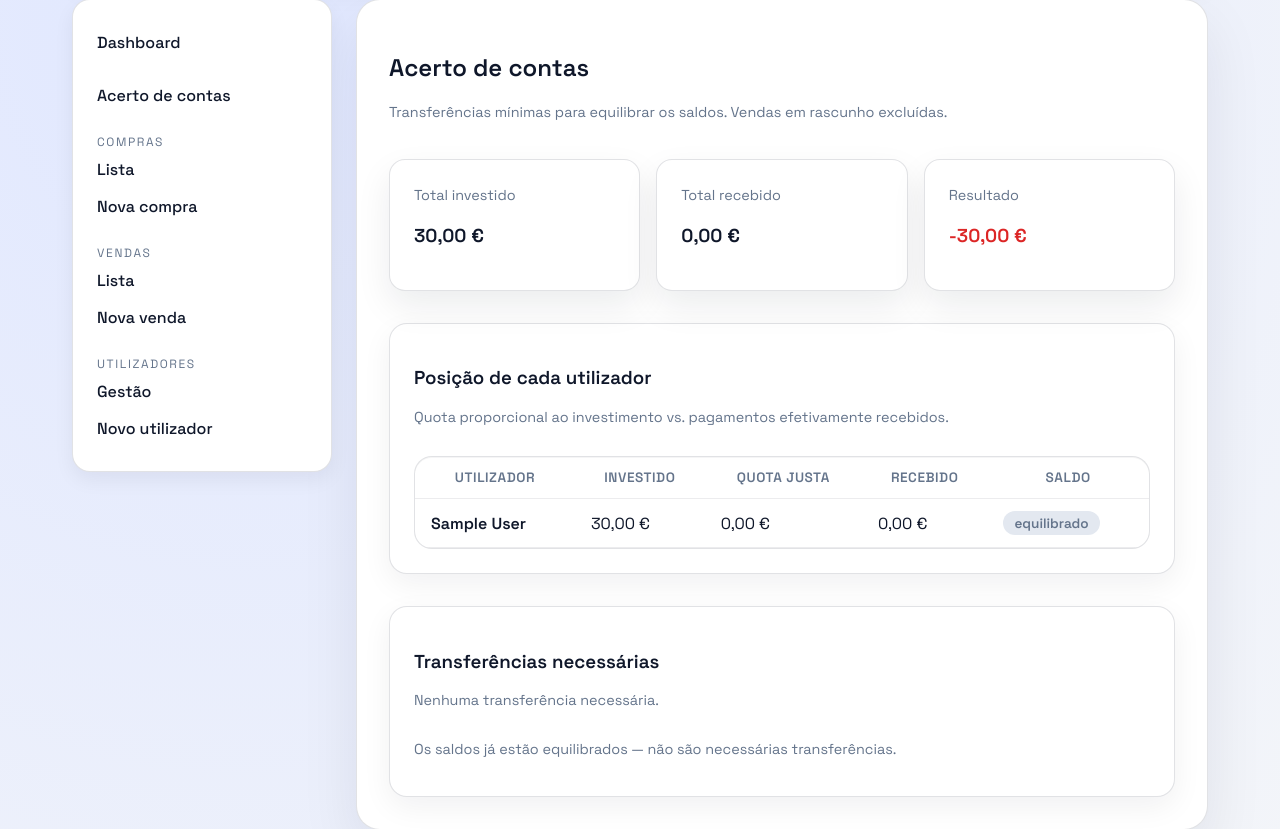
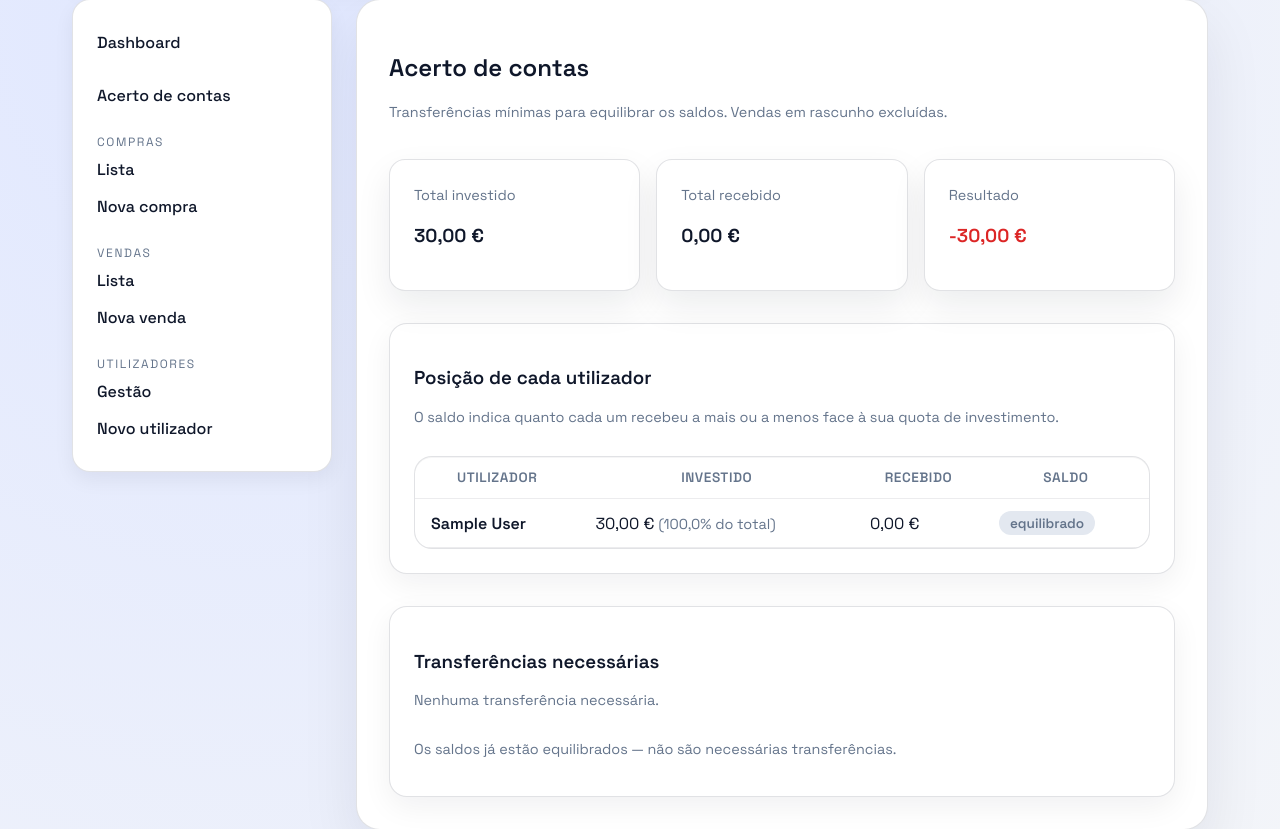
Before and after one commit to diogoammendes/SideSales, a Django app: page /acerto/ in a window 1280 px wide. Shown: the part 196-1025 px from the top of the page. Run offline with Django 5.2, Linux system fonts and the light colour scheme; a user stored in the database is signed in; tables that the repository leaves empty hold one stand-in row (values such as "Sample post"); some libraries are stand-ins or nearby versions.

Commit message:
Simplifica acerto de contas: remove quota justa, mostra % de investimento
A coluna "quota justa" era pouco intuitiva. Substituída pela percentagem
do investimento total de cada utilizador (ex: "40% do total"), que torna
imediato perceber porque é que o saldo é o que é: quem recebeu mais do
que a sua % investida deve dinheiro, quem recebeu menos é devido.

https://claude.ai/code/session_01HdRZmtjtPFPEBaabDt418G

```diff
--- a/operations/views.py
+++ b/operations/views.py
@@ -334,14 +334,16 @@ def _compute_settlement(purchases: Iterable[Purchase]) -> dict:
         invested = invested_by_user.get(uid, ZERO)
         received = received_by_user.get(uid, ZERO)
         if total_invested > ZERO:
+            share_pct = (invested / total_invested) * Decimal('100')
             fair = (invested / total_invested) * total_received
         else:
+            share_pct = Decimal('100') / n_users
             fair = total_received / n_users
         balance = received - fair
         balances[uid] = {
             'invested': invested,
             'received': received,
-            'fair': fair,
+            'share_pct': share_pct,
             'balance': balance,
             'balance_abs': abs(balance),
         }
--- a/templates/operations/settlement.html
+++ b/templates/operations/settlement.html
@@ -30,7 +30,9 @@
     <header class="panel-header">
         <div>
             <h3>Posição de cada utilizador</h3>
-            <p class="muted">Quota proporcional ao investimento vs. pagamentos efetivamente recebidos.</p>
+            <p class="muted">
+                O saldo indica quanto cada um recebeu a mais ou a menos face à sua quota de investimento.
+            </p>
         </div>
     </header>
     <div class="table-wrapper">
@@ -39,7 +41,6 @@
             <tr>
                 <th>Utilizador</th>
                 <th>Investido</th>
-                <th>Quota justa</th>
                 <th>Recebido</th>
                 <th>Saldo</th>
             </tr>
@@ -50,8 +51,10 @@
                     <td data-label="Utilizador">
                         <strong>{{ row.user.get_full_name|default:row.user.username }}</strong>
                     </td>
-                    <td data-label="Investido">{{ row.invested|floatformat:2 }} €</td>
-                    <td data-label="Quota justa">{{ row.fair|floatformat:2 }} €</td>
+                    <td data-label="Investido">
+                        {{ row.invested|floatformat:2 }} €
+                        <small class="muted">({{ row.share_pct|floatformat:1 }}% do total)</small>
+                    </td>
                     <td data-label="Recebido">{{ row.received|floatformat:2 }} €</td>
                     <td data-label="Saldo">
                         {% if row.balance > 0 %}
@@ -65,7 +68,7 @@
                 </tr>
             {% empty %}
                 <tr>
-                    <td colspan="5" class="muted">Sem movimentos registados.</td>
+                    <td colspan="4" class="muted">Sem movimentos registados.</td>
                 </tr>
             {% endfor %}
         </tbody>
```
